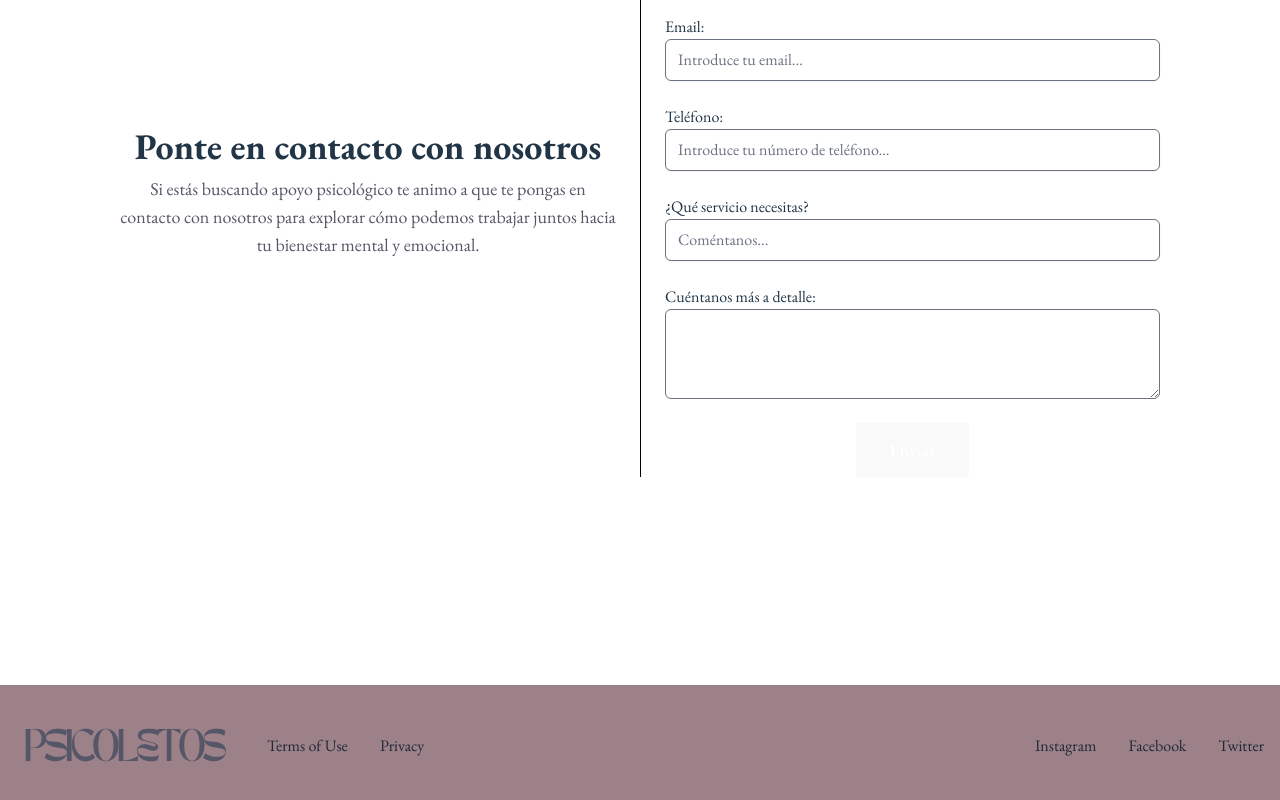
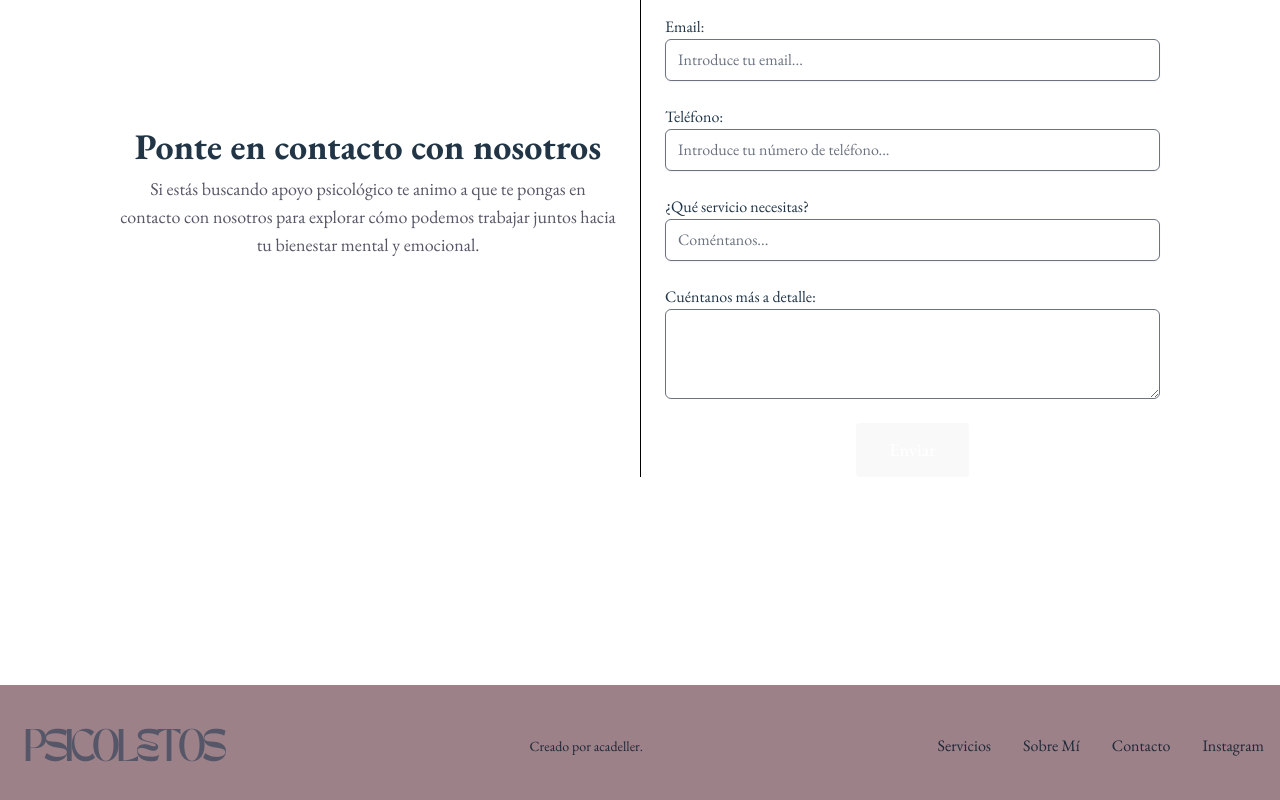
Before and after one commit to cesaralvrz/Psicoletos, a Vue app: page / in a window 1280 px wide. Shown: the part 2459-3259 px from the top of the page. Built offline with nearby package versions, Linux system fonts and the light colour scheme.

Commit message:
Update footer

```diff
--- a/src/components/TheFooter.vue
+++ b/src/components/TheFooter.vue
@@ -3,26 +3,46 @@
 		<div class="container flex flex-wrap items-center justify-center mx-auto space-y-4 sm:justify-between sm:space-y-0">
 			<div class="flex flex-row pr-3 space-x-4 sm:space-x-8">
 				<img src="../assets/logo_psicoletos.png" alt="Logo Psicoletos" class="object-scale-down max-h-full">
-				<ul class="flex flex-wrap items-center space-x-4 sm:space-x-8">
-					<li>
-						<a rel="noopener noreferrer" href="#">Terms of Use</a>
-					</li>
-					<li>
-						<a rel="noopener noreferrer" href="#">Privacy</a>
-					</li>
-				</ul>
 			</div>
+            <ul class="flex flex-wrap items-center space-x-4 sm:space-x-8 text-sm">
+                <li>
+                    Creado por <a rel="noopener noreferrer" target="_blank" href="https://acadeller.com/">acadeller.</a>
+                </li>
+            </ul>
 			<ul class="flex flex-wrap pl-3 space-x-4 sm:space-x-8">
-				<li>
-					<a rel="noopener noreferrer" href="#">Instagram</a>
+                <li>
+					<a rel="noopener noreferrer" href="#services">Servicios</a>
+				</li>
+                <li>
+					<a rel="noopener noreferrer" href="#about">Sobre Mí</a>
+				</li>
+                <li>
+					<a rel="noopener noreferrer" href="#contact">Contacto</a>
 				</li>
 				<li>
-					<a rel="noopener noreferrer" href="#">Facebook</a>
-				</li>
-				<li>
-					<a rel="noopener noreferrer" href="#">Twitter</a>
+					<a rel="noopener noreferrer" target="_blank" href="https://www.instagram.com/psicoletos/">Instagram</a>
 				</li>
 			</ul>
 		</div>
 	</footer>
 </template>
+
+<script setup>
+import { onMounted } from 'vue'
+
+onMounted(() => {
+  // Add smooth scrolling behavior
+  document.querySelectorAll('a[href^="#"]').forEach(anchor => {
+    anchor.addEventListener('click', function(e) {
+      e.preventDefault()
+      const target = document.querySelector(this.getAttribute('href'))
+      if (target) {
+        window.scrollTo({
+          top: target.offsetTop,
+          behavior: 'smooth',
+        })
+      }
+    })
+  })
+})
+</script>
```
